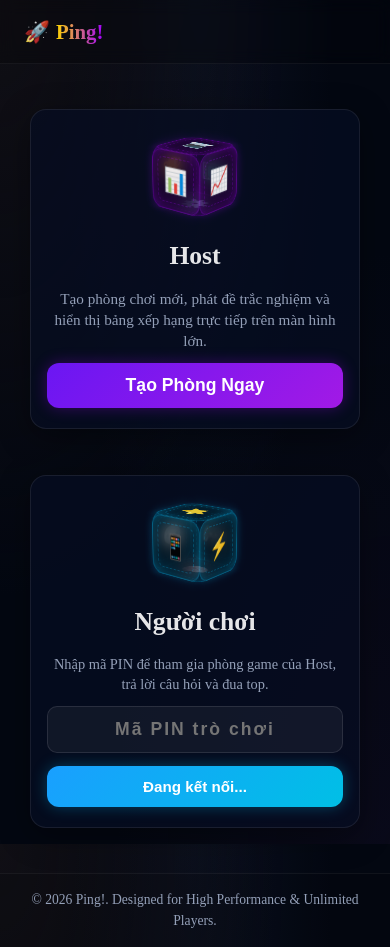
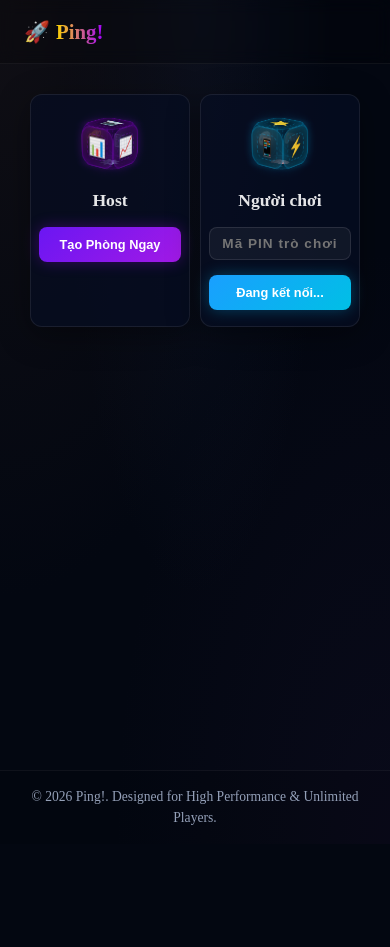
Before and after one commit to Tuilatanlocnee/Ping, a React (Vite) app in the folder frontend/: page / in a window 390 px wide. After the commit the page ends 844 px from the top, so only its background shows below. Built offline with nearby package versions, Linux system fonts and the light colour scheme; no server answers.

Commit message:
style: Cau hinh hien thi song song (nam ngang) cho Host & Player card tren mobile, thu gon khoi 3D va cac form inputs

```diff
--- a/frontend/src/index.css
+++ b/frontend/src/index.css
@@ -371,40 +371,80 @@ body {
   }
 
   .home-grid {
-    gap: 16px;
+    grid-template-columns: repeat(2, 1fr) !important;
+    gap: 10px !important;
+    max-width: 100% !important;
   }
 
   .home-card {
-    padding: 20px 16px;
-    gap: 12px;
+    padding: 16px 8px !important;
+    gap: 8px !important;
+    margin: 0 !important;
+    border-radius: 12px !important;
   }
 
-  .scene3d {
-    width: 80px;
-    height: 80px;
-    margin: 5px auto 10px auto;
+  .home-card h2 {
+    font-size: 1.1rem !important;
   }
 
-  .cube3d {
-    width: 60px;
-    height: 60px;
+  /* Hide descriptions on mobile to make the side-by-side layout extremely neat */
+  .home-card p {
+    display: none !important;
   }
 
-  .cube-face {
-    width: 60px;
-    height: 60px;
-    font-size: 1.5rem;
+  .home-card .scene3d {
+    width: 60px !important;
+    height: 60px !important;
+    margin: 2px auto 6px auto !important;
   }
 
-  .cube-face.front  { transform: rotateY(  0deg) translateZ(30px); }
-  .cube-face.back   { transform: rotateY(180deg) translateZ(30px); }
-  .cube-face.right  { transform: rotateY( 90deg) translateZ(30px); }
-  .cube-face.left   { transform: rotateY(-90deg) translateZ(30px); }
-  .cube-face.top    { transform: rotateX( 90deg) translateZ(30px); }
-  .cube-face.bottom { transform: rotateX(-90deg) translateZ(30px); }
+  .home-card .cube3d {
+    width: 40px !important;
+    height: 40px !important;
+  }
 
-  /* Tối ưu hóa các bảng hiển thị chung (glass-panel) trên mobile */
-  .glass-panel {
+  .home-card .cube-face {
+    width: 40px !important;
+    height: 40px !important;
+    font-size: 1.1rem !important;
+  }
+
+  .home-card .cube-face.front  { transform: rotateY(  0deg) translateZ(20px) !important; }
+  .home-card .cube-face.back   { transform: rotateY(180deg) translateZ(20px) !important; }
+  .home-card .cube-face.right  { transform: rotateY( 90deg) translateZ(20px) !important; }
+  .home-card .cube-face.left   { transform: rotateY(-90deg) translateZ(20px) !important; }
+  .home-card .cube-face.top    { transform: rotateX( 90deg) translateZ(20px) !important; }
+  .home-card .cube-face.bottom { transform: rotateX(-90deg) translateZ(20px) !important; }
+
+  /* Compact form elements on mobile */
+  .home-card .neon-btn {
+    padding: 10px 8px !important;
+    font-size: 0.8rem !important;
+    border-radius: 8px !important;
+    margin-top: 5px !important;
+  }
+
+  .home-card input {
+    padding: 8px !important;
+    font-size: 0.85rem !important;
+    border-radius: 8px !important;
+    margin-bottom: 2px !important;
+    letter-spacing: 1px !important;
+  }
+
+  .home-card form {
+    gap: 6px !important;
+    margin-top: 5px !important;
+  }
+
+  .pin-verified-badge {
+    padding: 4px 6px !important;
+    font-size: 0.7rem !important;
+    border-radius: 6px !important;
+  }
+
+  /* Tối ưu hóa các bảng hiển thị chung (glass-panel) trên mobile, trừ home-card */
+  .glass-panel:not(.home-card) {
     border-radius: 16px !important;
     padding: 20px 16px !important;
     margin: 15px auto !important;
--- a/frontend/src/views/HomeView.jsx
+++ b/frontend/src/views/HomeView.jsx
@@ -182,7 +182,7 @@ export default function HomeView({ onSelectRole, lastMessage, sendMessage, isCon
               </div>
             ) : (
               <div style={{ display: 'flex', flexDirection: 'column', gap: '10px' }}>
-                <div style={{
+                <div className="pin-verified-badge" style={{
                   background: 'rgba(0, 191, 255, 0.06)',
                   border: '1px solid rgba(0, 191, 255, 0.15)',
                   borderRadius: '10px',
```
